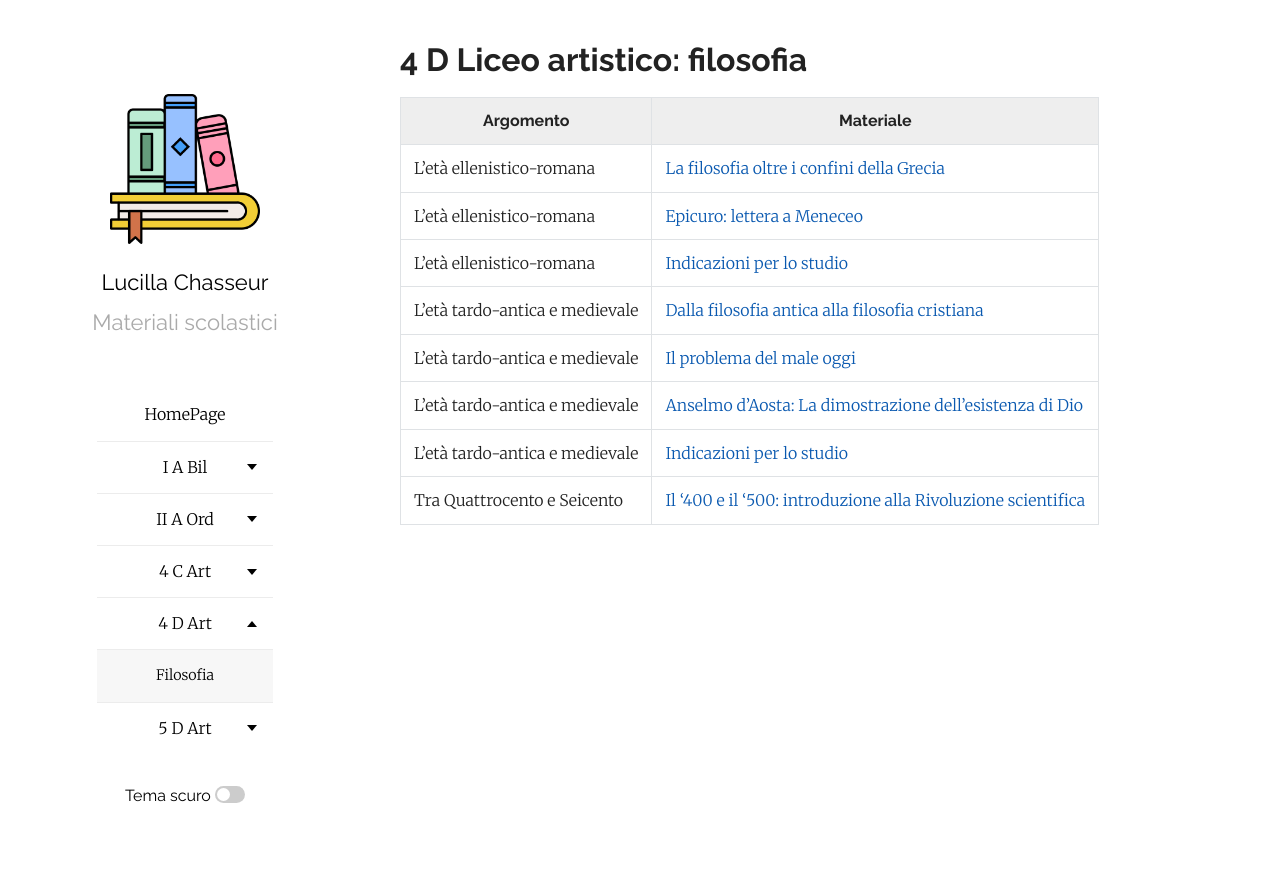
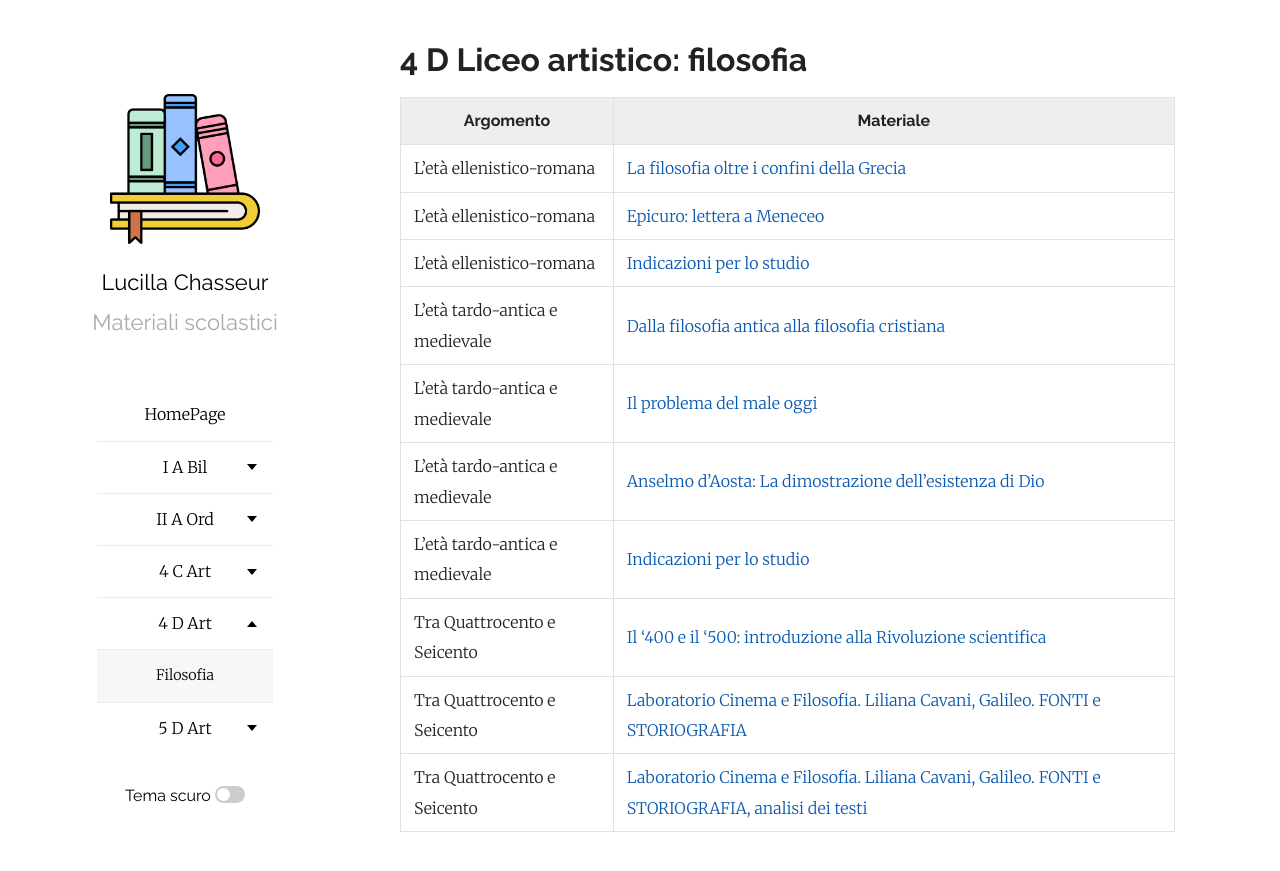
Before and after one commit to efemeridi/efemeridi.github.io, a Jekyll site: the page built from 4d_art_filosofia.md, in a window 1280 px wide. Shown: the top 871 px of the page. Built offline with Jekyll 4.4.1, drawn with Linux system fonts in a browser that asks for light colours; our own code applies the rules of GitHub Pages for plain Markdown files.

Commit message:
Add new resources for Cinema and Philosophy

```diff
--- a/4d_art_filosofia.md
+++ b/4d_art_filosofia.md
@@ -13,3 +13,5 @@ layout: page
 |L'età tardo-antica e medievale|[Anselmo d'Aosta: La dimostrazione dell'esistenza di Dio](/materiali/4_D_art/filosofia/04_prova_anselmo.pdf/)
 |L'età tardo-antica e medievale|[Indicazioni per lo studio](/materiali/4_D_art/filosofia/PROGRAMMI/02_filocristiana_4D_26_programma_testo.pdf/)
 |Tra Quattrocento e Seicento|[Il '400 e il '500: introduzione alla Rivoluzione scientifica](/materiali/4_D_art/filosofia/01_400_500_RIVOLUZIONE_SCIENTIFICA/01_Quattrocento_cinquecento_4_D_artistico_introduzione.pdf/)
+|Tra Quattrocento e Seicento|[Laboratorio Cinema e Filosofia. Liliana Cavani, Galileo. FONTI e STORIOGRAFIA](/materiali/4_D_art/filosofia/01_400_500_RIVOLUZIONE_SCIENTIFICA/01_Quattrocento_cinquecento_4_D_artistico_introduzione.pdf/)
+|Tra Quattrocento e Seicento|[Laboratorio Cinema e Filosofia. Liliana Cavani, Galileo. FONTI e STORIOGRAFIA, analisi dei testi](/materiali/4_D_art/filosofia/01_400_500_RIVOLUZIONE_SCIENTIFICA/01_Quattrocento_cinquecento_4_D_artistico_introduzione.pdf/)
```
